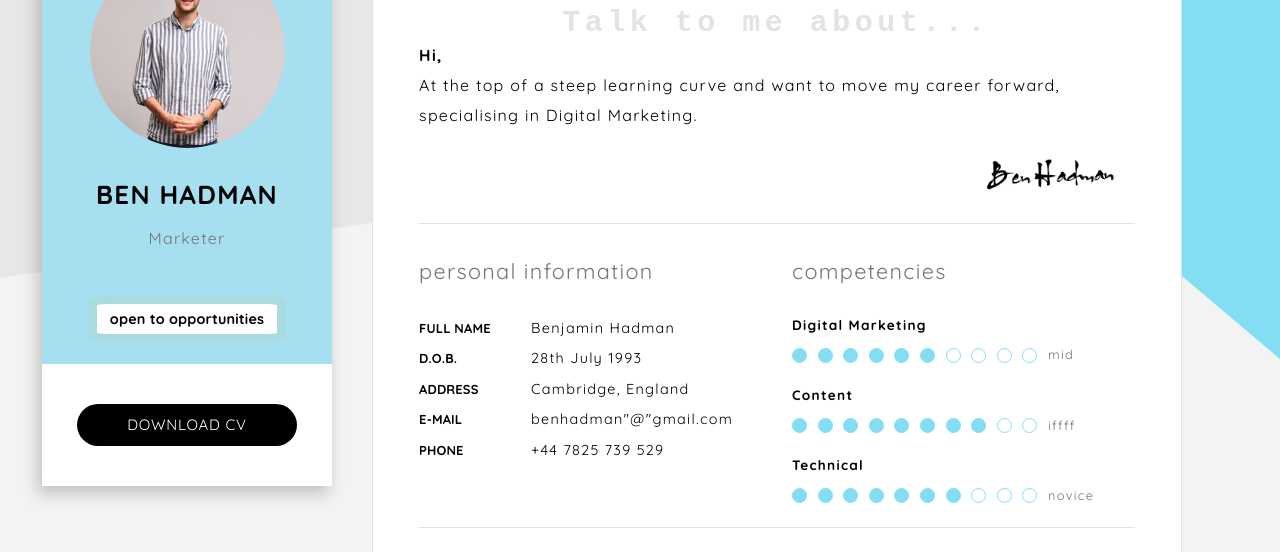
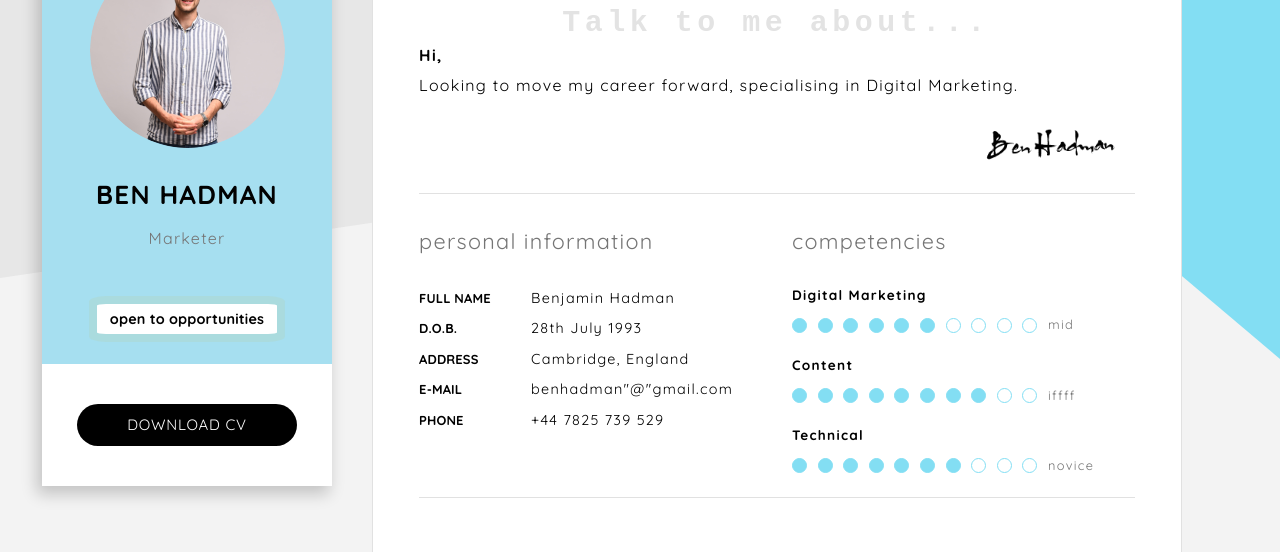
Before and after one commit to BenHadman/benhadman.github.io, a plain HTML site: page index.html in a window 1280 px wide. Shown: the part 177-729 px from the top of the page. Drawn offline with nearby package versions, Linux system fonts and the light colour scheme; some packages are replaced by stand-ins of ours; files that its build step writes are made by us from their sources; a script that the page names is missing.

Commit message:
changed bio

```diff
--- a/index.html
+++ b/index.html
@@ -218,7 +218,7 @@
 </div>
             <div class="text-box">
                 <p><b>Hi,</b><br>
-                    At the top of a steep learning curve and want to move my career forward, specialising in Digital Marketing.</p>
+                    Looking to move my career forward, specialising in Digital Marketing.</p>
 
             </div>
         </div>
```
